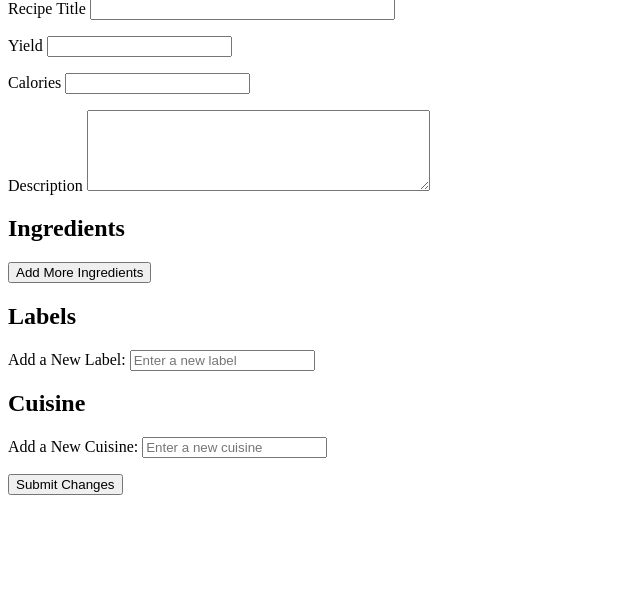
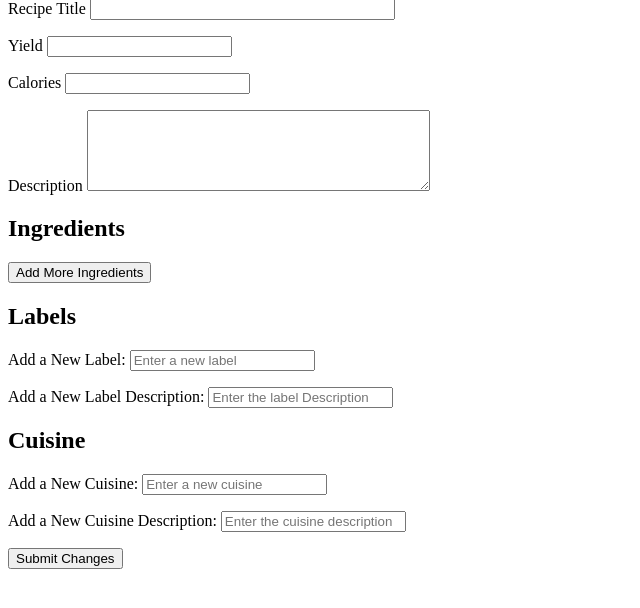
Before and after one commit to xinyiluo448/COMS4111-BestRecipes, a Flask app: template webserver/templates/edit-recipe.html in a window 1280 px wide. Shown: the part 81-689 px from the top of the page, without its empty margins (0-640 px from the left). Run offline with Flask 3, Linux system fonts and the light colour scheme; the template is opened without the code that fills it, so the values that code supplies are empty; parts of the project's set-up code (start-up, migrations or seed data) failed here and were passed over.

Commit message:
Fix edit page new label and cuisine insertion

```diff
--- a/webserver/server.py
+++ b/webserver/server.py
@@ -447,7 +447,7 @@ def submit_recipe():
 			errors.append("Recipe description is required.")
 		if not ingredients_list:
 			errors.append("At least one ingredient is required.")
-		if not cuisines_list or new_cuisine:
+		if not cuisines_list and not new_cuisine:
 			errors.append("At least one cuisine is required.")
 		if errors:
 			for error in errors:
@@ -486,25 +486,27 @@ def submit_recipe():
 				g.conn.execute(new_insert)
 			labels_list = request.form.getlist('labels[]')
 			new_label = request.form['new-label']
+			new_label_text = request.form['new-label-text']
 			if new_label:
 				labels_list.append(new_label)
 			for label in labels_list:
 				existing_label = select(labels.c.labelname).where(labels.c.labelname == label)
 				cursor= g.conn.execute(existing_label).fetchone()
 				if not cursor:
-					new_label_insert = insert(labels).values(labelname=label, text=None)
+					new_label_insert = insert(labels).values(labelname=label, text=new_label_text)
 					g.conn.execute(new_label_insert)
 				label_insert = insert(contains_labels).values(recipeid=recipe_id, labelname=label)
 				g.conn.execute(label_insert)
 			cuisines_list = request.form.getlist('cuisines[]')
 			new_cuisine = request.form['new-cuisine']
+			new_cuisine_text = request.form['new-cuisine-text']
 			if new_cuisine.strip():
 				cuisines_list.append(new_cuisine.strip())
 			for cuisine in cuisines_list:
 				existing_cuisine = select(cuisines.c.cuisinename).where(cuisines.c.cuisinename == cuisine)
 				cursor = g.conn.execute(existing_cuisine).fetchone()
 				if not cursor:
-					fresh_insert = insert(cuisines).values(cuisinename=cuisine)
+					fresh_insert = insert(cuisines).values(cuisinename=cuisine, text=new_cuisine_text)
 					g.conn.execute(fresh_insert)
 				cuisines_insert = insert(contains_cuisines).values(recipeid=recipe_id, cuisinename=cuisine)
 				g.conn.execute(cuisines_insert)
@@ -539,7 +541,9 @@ def submit_edited_recipe(recipe_id):
 	cuisines_list = request.form.getlist('cuisines[]')
 	labels_list= request.form.getlist('labels[]')
 	new_cuisine = request.form.get('new-cuisine')
+	new_cuisine_text = request.form['new-cuisine-text']
 	new_label = request.form.get('new-label')
+	new_label_text = request.form['new-label-text']
 
 	with g.conn.begin():
 		current_recipe = g.conn.execute(
@@ -588,6 +592,7 @@ def submit_edited_recipe(recipe_id):
 			)
 			g.conn.execute(new_insert)
 
+		# Cuisines
 		g.conn.execute(
             contains_cuisines.delete().where(contains_cuisines.c.recipeid == recipe_id)
         )
@@ -598,11 +603,15 @@ def submit_edited_recipe(recipe_id):
                 )
             )
 		if (new_cuisine):
+			new_cuisine_insert = insert(cuisines).values(cuisinename=new_cuisine, text=new_cuisine_text)
+			g.conn.execute(new_cuisine_insert)
 			g.conn.execute(
 				contains_cuisines.insert().values(
-					recipeid=recipe_id, cuisename=new_cuisine
+					recipeid=recipe_id, cuisinename=new_cuisine
 				)
 			)
+
+		# Labels
 		g.conn.execute(
             contains_labels.delete().where(contains_cuisines.c.recipeid == recipe_id)
         )
@@ -613,9 +622,11 @@ def submit_edited_recipe(recipe_id):
                 )
             )
 		if(new_label):
+			new_label_insert = insert(labels).values(labelname=new_label, text=new_label_text)
+			g.conn.execute(new_label_insert)
 			g.conn.execute(
 				contains_labels.insert().values(
-					recipeid=recipe_id,labelname=new_label
+					recipeid=recipe_id, labelname=new_label
 				)
 			)
 		flash("Recipe updated successfully.", "success")
--- a/webserver/templates/edit-recipe.html
+++ b/webserver/templates/edit-recipe.html
@@ -64,6 +64,10 @@
             <label for="new-label">Add a New Label:</label>
             <input type="text" id="new-label" name="new-label" placeholder="Enter a new label">
         </p>
+        <p>
+            <label for="new-label-text">Add a New Label Description:</label>
+            <input type="text" id="new-label-text" name="new-label-text" placeholder="Enter the label Description">
+        </p>
 
         <h2>Cuisine</h2>
         <div>
@@ -79,6 +83,10 @@
             <label for="new-cuisine">Add a New Cuisine:</label>
             <input type="text" id="new-cuisine" name="new-cuisine" placeholder="Enter a new cuisine">
         </p>
+        <p>
+            <label for="new-cuisine-text">Add a New Cuisine Description:</label>
+            <input type="text" id="new-cuisine-text" name="new-cuisine-text" placeholder="Enter the cuisine description">
+        </p>
         <button type="submit">Submit Changes</button>
     </form>
 {% endblock %}
```
Also changed, not shown: webserver/templates/insertrecipe.html (+8 -0 lines).
